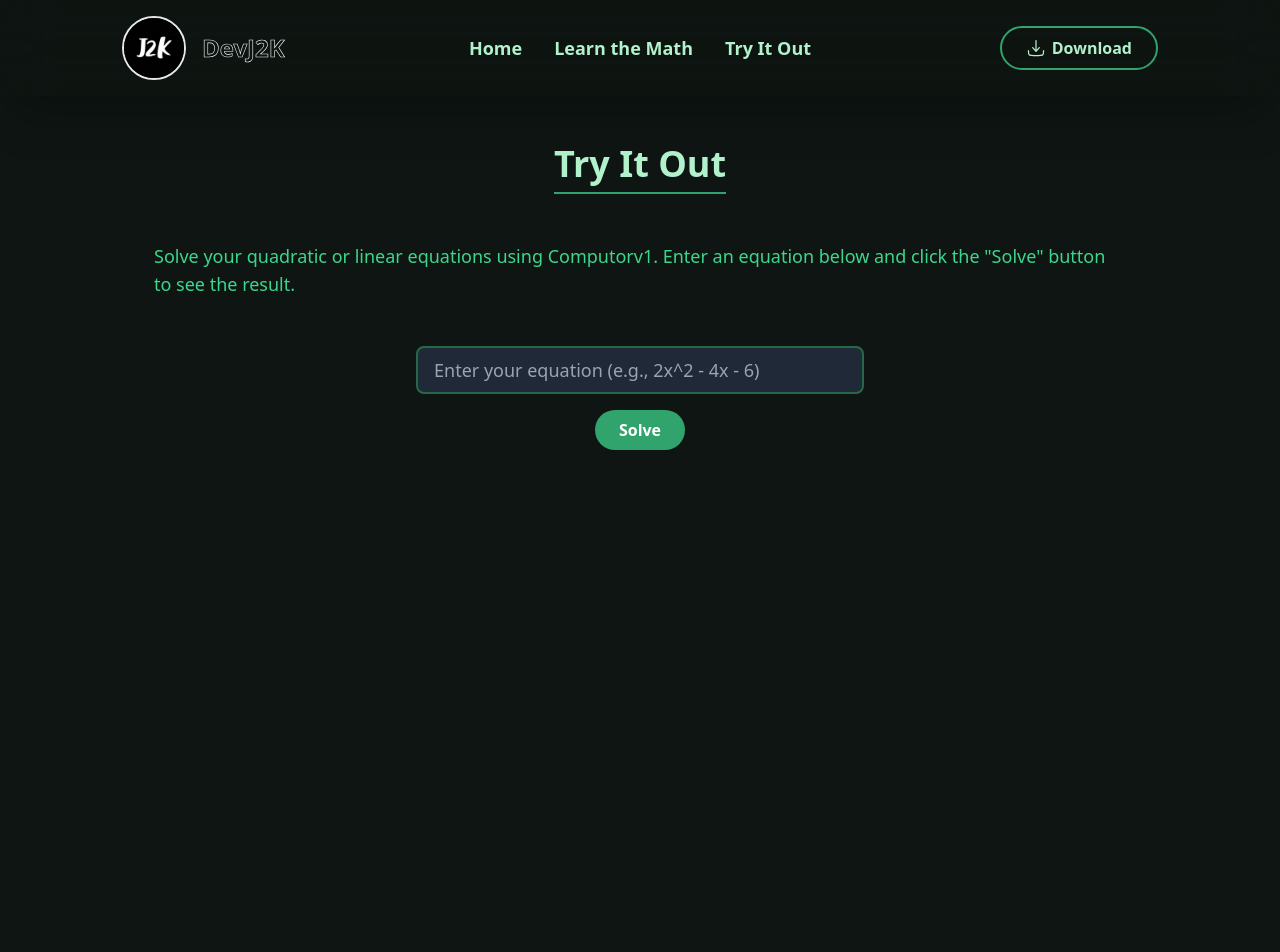
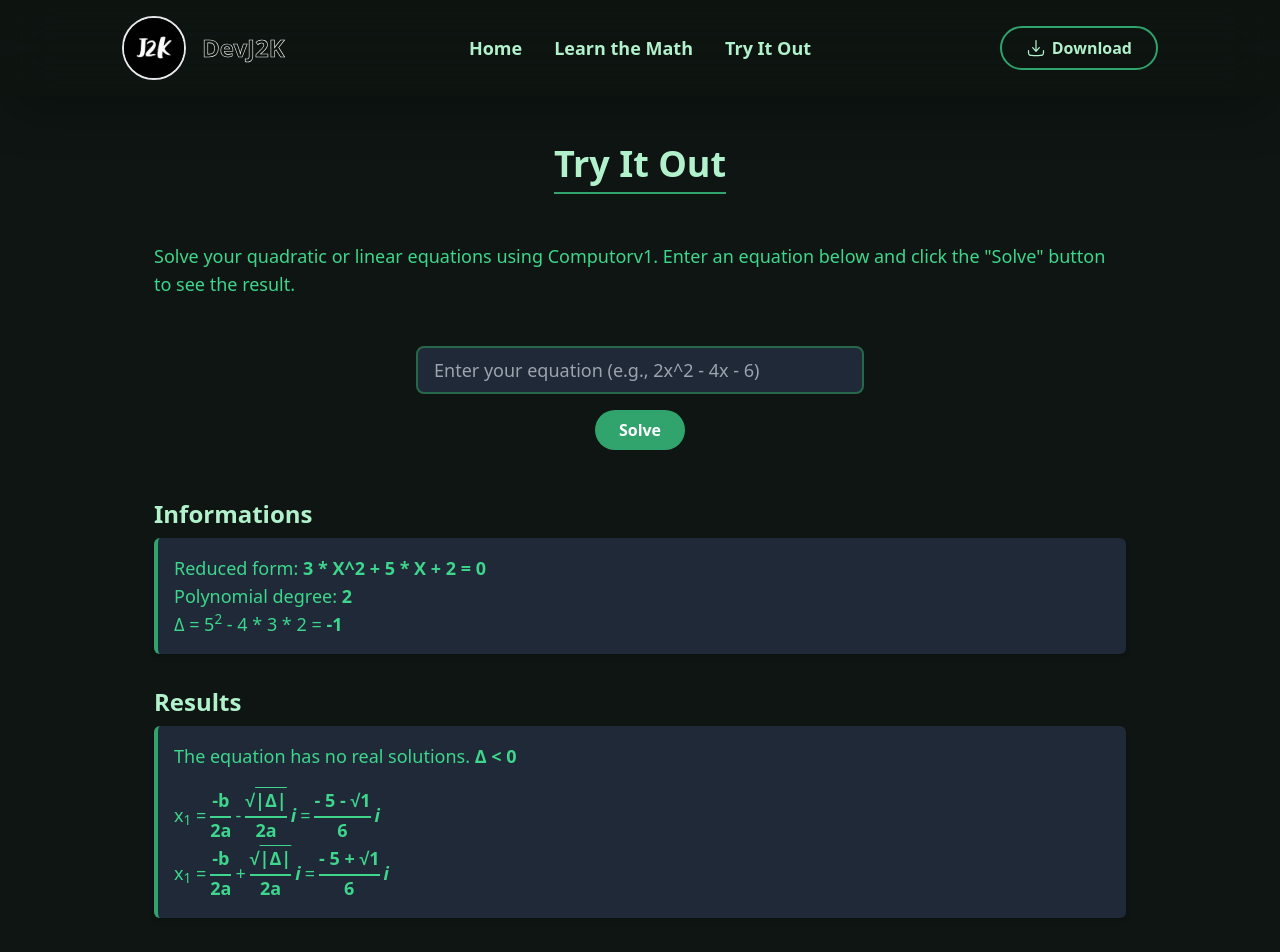
Before and after one commit to DevJ2K/app_computorv1, a Vue app in the folder frontend/app/: page /#/playground in a window 1280 px wide. Shown: the top 952 px of the page. Before the commit the page ends 800 px from the top, so only its background shows below. Built offline with nearby package versions, Linux system fonts and the light colour scheme.

Commit message:
✅ : Fix no real solutions for delta < 0 in Frontend...

```diff
--- a/frontend/app/src/views/TestView.vue
+++ b/frontend/app/src/views/TestView.vue
@@ -1,15 +1,15 @@
 <template>
-  <main class="container mx-auto my-12 px-4 text-high-contrast-text dark:text-d-high-contrast-text md:px-8 lg:px-16">
+  <main class="text-high-contrast-text dark:text-d-high-contrast-text container mx-auto my-12 px-4 md:px-8 lg:px-16">
     <!-- Titre Principal de la Page -->
     <div class="mb-12 flex w-full items-center justify-center">
       <h1
-        class="border-b-2 border-accent-color pb-2 text-4xl font-extrabold text-high-contrast-text dark:border-d-accent-color dark:text-d-high-contrast-text">
+        class="border-accent-color text-high-contrast-text dark:border-d-accent-color dark:text-d-high-contrast-text border-b-2 pb-2 text-4xl font-extrabold">
         Try It Out</h1>
     </div>
 
     <!-- Description -->
     <section class="mb-12">
-      <p class="text-lg text-low-contrast-text dark:text-d-low-contrast-text">
+      <p class="text-low-contrast-text dark:text-d-low-contrast-text text-lg">
         Solve your quadratic or linear equations using Computorv1. Enter an equation below and click the "Solve" button
         to see the result.
       </p>
@@ -18,10 +18,10 @@
     <!-- Input and Button -->
     <section class="mb-12 flex flex-col items-center gap-4">
       <input id="test-input" type="text" placeholder="Enter your equation (e.g., 2x^2 - 4x - 6)"
-        class="w-full max-w-md rounded-lg border-2 border-ui-border bg-white px-4 py-2 text-lg text-high-contrast-text focus:outline-none focus:ring-2 focus:ring-accent-color dark:border-d-ui-border dark:bg-gray-800 dark:text-d-low-contrast-text dark:focus:ring-d-accent-color"
+        class="border-ui-border text-high-contrast-text focus:ring-accent-color dark:border-d-ui-border dark:text-d-low-contrast-text dark:focus:ring-d-accent-color w-full max-w-md rounded-lg border-2 bg-white px-4 py-2 text-lg focus:outline-none focus:ring-2 dark:bg-gray-800"
         :disabled="isLoading" />
       <button @click="makeRequests"
-        class="hover:bg-accent-color-dark dark:hover:bg-d-accent-color-dark rounded-full bg-accent-color px-6 py-2 font-semibold text-white transition-colors dark:bg-d-accent-color"
+        class="hover:bg-accent-color-dark dark:hover:bg-d-accent-color-dark bg-accent-color dark:bg-d-accent-color rounded-full px-6 py-2 font-semibold text-white transition-colors"
         :disabled="isLoading">
         Solve
       </button>
@@ -48,42 +48,42 @@
       <transition name="fade">
         <div v-if="result" key="result" class="flex flex-col gap-8">
           <div>
-            <h2 class="mb-2 text-2xl font-semibold text-high-contrast-text dark:text-d-high-contrast-text">Informations
+            <h2 class="text-high-contrast-text dark:text-d-high-contrast-text mb-2 text-2xl font-semibold">Informations
             </h2>
             <div
-              class="rounded-md border-l-4 border-accent-color bg-gray-50 p-4 shadow-md dark:border-d-accent-color dark:bg-gray-800">
-              <p class="text-lg text-low-contrast-text dark:text-d-low-contrast-text">Reduced form: <span
-                  class="font-bold text-high-contrast-text dark:text-d-low-contrast-text">{{ result.equation }}</span>
+              class="border-accent-color dark:border-d-accent-color rounded-md border-l-4 bg-gray-50 p-4 shadow-md dark:bg-gray-800">
+              <p class="text-low-contrast-text dark:text-d-low-contrast-text text-lg">Reduced form: <span
+                  class="text-high-contrast-text dark:text-d-low-contrast-text font-bold">{{ result.equation }}</span>
               </p>
-              <p class="text-lg text-low-contrast-text dark:text-d-low-contrast-text">Polynomial degree: <span
-                  class="font-bold text-high-contrast-text dark:text-d-low-contrast-text">{{ result.degree }}</span></p>
-              <p v-if="result.degree == 2" class="text-lg text-low-contrast-text dark:text-d-low-contrast-text">Δ = {{ result.b }}<sup>2</sup> - 4 * {{ result.a }} * {{ result.c }} = <span class="font-bold text-high-contrast-text dark:text-d-low-contrast-text">{{ result.delta }}</span></p>
+              <p class="text-low-contrast-text dark:text-d-low-contrast-text text-lg">Polynomial degree: <span
+                  class="text-high-contrast-text dark:text-d-low-contrast-text font-bold">{{ result.degree }}</span></p>
+              <p v-if="result.degree == 2" class="text-low-contrast-text dark:text-d-low-contrast-text text-lg">Δ = {{ result.b }}<sup>2</sup> - 4 * {{ result.a }} * {{ result.c }} = <span class="text-high-contrast-text dark:text-d-low-contrast-text font-bold">{{ result.delta }}</span></p>
             </div>
           </div>
           <div>
-            <h2 class="mb-2 text-2xl font-semibold text-high-contrast-text dark:text-d-high-contrast-text">Results</h2>
+            <h2 class="text-high-contrast-text dark:text-d-high-contrast-text mb-2 text-2xl font-semibold">Results</h2>
 
             <!-- Degree 0 -->
             <div v-if="result.degree === 0"
-              class="rounded-md border-l-4 border-accent-color bg-gray-50 p-4 shadow-md dark:border-d-accent-color dark:bg-gray-800">
+              class="border-accent-color dark:border-d-accent-color rounded-md border-l-4 bg-gray-50 p-4 shadow-md dark:bg-gray-800">
 
-              <p v-if="result.has_solution" class="text-lg text-low-contrast-text dark:text-d-low-contrast-text">All
-                values of <span class="font-bold text-high-contrast-text dark:text-d-low-contrast-text">x</span> are
+              <p v-if="result.has_solution" class="text-low-contrast-text dark:text-d-low-contrast-text text-lg">All
+                values of <span class="text-high-contrast-text dark:text-d-low-contrast-text font-bold">x</span> are
                 solutions.</p>
-              <p v-else class="text-lg text-low-contrast-text dark:text-d-low-contrast-text">The equation has no
+              <p v-else class="text-low-contrast-text dark:text-d-low-contrast-text text-lg">The equation has no
                 solutions.</p>
             </div>
 
             <!-- Degree 1 -->
             <div v-if="result.degree === 1"
-              class="rounded-md border-l-4 border-accent-color bg-gray-50 p-4 shadow-md dark:border-d-accent-color dark:bg-gray-800">
-              <div v-if="result.has_solution" class="text-lg text-low-contrast-text dark:text-d-low-contrast-text">
+              class="border-accent-color dark:border-d-accent-color rounded-md border-l-4 bg-gray-50 p-4 shadow-md dark:bg-gray-800">
+              <div v-if="result.has_solution" class="text-low-contrast-text dark:text-d-low-contrast-text text-lg">
                 The equation has one solution:
                 <div v-if="result.irreducible" class="flex flex-row items-center gap-1">
                   <p>x = <span class="font-bold">-</span></p>
                       <div class="flex flex-col items-center justify-center font-bold">
                         <p class=" translate-y-[2px]">{{ result.b }}</p>
-                        <div class=" h-[2px] w-full translate-y-[2px] bg-low-contrast-text dark:bg-d-low-contrast-text"></div>
+                        <div class=" bg-low-contrast-text dark:bg-d-low-contrast-text h-[2px] w-full translate-y-[2px]"></div>
                         <p class=" translate-y-[2px]">{{result.a }}</p>
                       </div>
                       <div >
@@ -96,31 +96,83 @@
 
 
               </div>
-              <p v-else class="text-lg text-low-contrast-text dark:text-d-low-contrast-text">The equation has no
+              <p v-else class="text-low-contrast-text dark:text-d-low-contrast-text text-lg">The equation has no
                 solutions.</p>
             </div>
 
             <!-- Degree 2 with Δ -->
             <div v-if="result.degree === 2"
-              class="rounded-md border-l-4 border-accent-color bg-gray-50 p-4 shadow-md dark:border-d-accent-color dark:bg-gray-800">
-              <div v-if="result.has_solution && result.delta >= 0" class="text-lg text-low-contrast-text dark:text-d-low-contrast-text">
-                <p v-if="result.delta == 0">The equation has one solution. <span class="font-bold text-high-contrast-text dark:text-d-low-contrast-text">Δ = 0</span></p>
-                <p v-else>The equation has two solutions. <span class="font-bold text-high-contrast-text dark:text-d-low-contrast-text">Δ > 0</span></p>
+              class="border-accent-color dark:border-d-accent-color rounded-md border-l-4 bg-gray-50 p-4 shadow-md dark:bg-gray-800">
+              <div v-if="result.has_solution && result.delta >= 0" class="text-low-contrast-text dark:text-d-low-contrast-text text-lg">
+                <p v-if="result.delta == 0">The equation has one solution. <span class="text-high-contrast-text dark:text-d-low-contrast-text font-bold">Δ = 0</span></p>
+                <p v-else>The equation has two solutions. <span class="text-high-contrast-text dark:text-d-low-contrast-text font-bold">Δ > 0</span></p>
               </div>
-              <div v-else class="text-lg text-low-contrast-text dark:text-d-low-contrast-text">
+              <div v-else class="text-low-contrast-text dark:text-d-low-contrast-text text-lg">
                 <!--eslint-disable-next-line vue/no-parsing-error-->
-                <p>The equation has no solutions. <span class="font-bold text-high-contrast-text dark:text-d-low-contrast-text">Δ < 0</span></p>
+                <p>The equation has no real solutions. <span class="text-high-contrast-text dark:text-d-low-contrast-text font-bold">Δ < 0</span></p>
+                <div class="mt-4">
+                  <div class="flex flex-row items-center gap-1">
+                    <p>x<sub>1</sub> = </p>
+                    <div class="flex flex-col items-center justify-center font-bold">
+
+                      <span>-b</span>
+                      <div class=" bg-low-contrast-text dark:bg-d-low-contrast-text h-[2px] w-full translate-y-[2px]"></div>
+                      <span>2a</span>
+                    </div>
+                    <span>-</span>
+                    <div class="flex flex-col items-center justify-center font-bold">
+                      <span>√<span class="overline">|Δ|</span></span>
+                      <div class=" bg-low-contrast-text dark:bg-d-low-contrast-text h-[2px] w-full translate-y-[2px]"></div>
+                      <span>2a</span>
+                      </div>
+                      <span class="font-bold italic">i</span>
+                    <span>=</span>
+                    <div class="flex flex-col items-center justify-center font-bold">
+                      <span class=""><span v-if="result.b > 0" >-</span> {{ result.b > 0 ? result.b : Math.abs(result.b) }} - √<span class="  ">{{ Math.abs(result.delta) }}</span></span>
+                      <div class=" bg-low-contrast-text dark:bg-d-low-contrast-text h-[2px] w-full translate-y-[2px]"></div>
+                      <span>{{ 2 * result.a }}</span>
+                    </div>
+                    <span class="font-bold italic">i</span>
+
+                  </div>
+
+
+                  <div class="flex flex-row items-center gap-1">
+                    <p>x<sub>1</sub> = </p>
+                    <div class="flex flex-col items-center justify-center font-bold">
+
+                      <span>-b</span>
+                      <div class=" bg-low-contrast-text dark:bg-d-low-contrast-text h-[2px] w-full translate-y-[2px]"></div>
+                      <span>2a</span>
+                    </div>
+                    <span>+</span>
+                    <div class="flex flex-col items-center justify-center font-bold">
+                      <span>√<span class="overline">|Δ|</span></span>
+                      <div class=" bg-low-contrast-text dark:bg-d-low-contrast-text h-[2px] w-full translate-y-[2px]"></div>
+                      <span>2a</span>
+                      </div>
+                      <span class="font-bold italic">i</span>
+                    <span>=</span>
+                    <div class="flex flex-col items-center justify-center font-bold">
+                      <span class=""><span v-if="result.b > 0" >-</span> {{ result.b > 0 ? result.b : Math.abs(result.b) }} + √<span class="  ">{{ Math.abs(result.delta) }}</span></span>
+                      <div class=" bg-low-contrast-text dark:bg-d-low-contrast-text h-[2px] w-full translate-y-[2px]"></div>
+                      <span>{{ 2 * result.a }}</span>
+                    </div>
+                    <span class="font-bold italic">i</span>
+
+                  </div>
+                </div>
               </div>
               <div v-if="result.has_solution && result.delta >= 0" class="mt-4">
                 <div v-if="result.delta > 0">
 
-                  <div class="text-lg text-low-contrast-text dark:text-d-low-contrast-text">
+                  <div class="text-low-contrast-text dark:text-d-low-contrast-text text-lg">
 
                     <div class="flex flex-row items-center gap-1">
                       <p>x<sub>1</sub> = </p>
                       <div v-if="result.irreducible_x1" class="flex flex-col items-center justify-center font-bold">
                         <p class=" translate-y-[2px]"><span v-if="result.b > 0" >-</span> {{ result.b > 0 ? result.b : Math.abs(result.b) }} - √{{ result.delta }}</p>
-                        <div class=" h-[2px] w-full translate-y-[2px] bg-low-contrast-text dark:bg-d-low-contrast-text"></div>
+                        <div class=" bg-low-contrast-text dark:bg-d-low-contrast-text h-[2px] w-full translate-y-[2px]"></div>
                         <p class=" translate-y-[2px]">{{ 2 * result.a }}</p>
                       </div>
                       <div v-else>
@@ -132,7 +184,7 @@
                       <p>x<sub>1</sub> = </p>
                       <div v-if="result.irreducible_x2" class="flex flex-col items-center justify-center font-bold">
                         <p class=" translate-y-[2px]"><span v-if="result.b > 0" >-</span> {{ result.b > 0 ? result.b : Math.abs(result.b) }} + √{{ result.delta }}</p>
-                        <div class=" h-[2px] w-full translate-y-[2px] bg-low-contrast-text dark:bg-d-low-contrast-text"></div>
+                        <div class=" bg-low-contrast-text dark:bg-d-low-contrast-text h-[2px] w-full translate-y-[2px]"></div>
                         <p class=" translate-y-[2px]">{{ 2 * result.a }}</p>
                       </div>
                       <div v-else>
@@ -151,11 +203,11 @@
                   </div> -->
                 </div>
                 <div v-else>
-                  <div class="flex flex-row items-center gap-1 text-lg text-low-contrast-text dark:text-d-low-contrast-text">
+                  <div class="text-low-contrast-text dark:text-d-low-contrast-text flex flex-row items-center gap-1 text-lg">
                     <p>x = </p>
                     <div v-if="result.irreducible_x1" class="flex flex-col items-center justify-center font-bold">
                       <p class=" translate-y-[2px]">{{ result.x1_numerator }}</p>
-                      <div class=" h-[2px] w-full translate-y-[2px] bg-low-contrast-text dark:bg-d-low-contrast-text"></div>
+                      <div class=" bg-low-contrast-text dark:bg-d-low-contrast-text h-[2px] w-full translate-y-[2px]"></div>
                       <p class=" translate-y-[2px]">{{ result.x1_denominator }}</p>
                     </div>
                     <div v-else>
@@ -168,8 +220,8 @@
 
             <!-- Degree > 2 -->
             <div v-if="result.degree > 2"
-              class="rounded-md border-l-4 border-accent-color bg-gray-50 p-4 shadow-md dark:border-d-accent-color dark:bg-gray-800">
-              <p class="text-lg text-low-contrast-text dark:text-d-low-contrast-text">
+              class="border-accent-color dark:border-d-accent-color rounded-md border-l-4 bg-gray-50 p-4 shadow-md dark:bg-gray-800">
+              <p class="text-low-contrast-text dark:text-d-low-contrast-text text-lg">
                 The equation has a degree higher than 2 and cannot be solved by this tool.
               </p>
             </div>
@@ -225,21 +277,21 @@ const error = ref<string | null>(null);
 
 
 // DEGREES 2
-// result.value = {'a': 3,
-//  'b': -5,
-//  'c': 2,
-//  'degree': 2,
-//  'delta': -1,
-//  'equation': '3 * X^2 - 5 * X + 2 = 0',
-//  'has_solution': false,
-//  'irreducible_x1': true,
-//  'x1_numerator': 12,
-//  'x1_denominator': 8,
-//  'irreducible_x2': false,
-//  'x2_numerator': 12,
-//  'x2_denominator': 8,
-//  'x1': 0.6666666666666666,
-//  'x2': 1}
+result.value = {'a': 3,
+ 'b': 5,
+ 'c': 2,
+ 'degree': 2,
+ 'delta': -1,
+ 'equation': '3 * X^2 + 5 * X + 2 = 0',
+ 'has_solution': false,
+ 'irreducible_x1': true,
+ 'x1_numerator': 12,
+ 'x1_denominator': 8,
+ 'irreducible_x2': false,
+ 'x2_numerator': 12,
+ 'x2_denominator': 8,
+ 'x1': 0.6666666666666666,
+ 'x2': 1}
 
 // result.value = {'a': 3,
 //  'b': -5,
```
